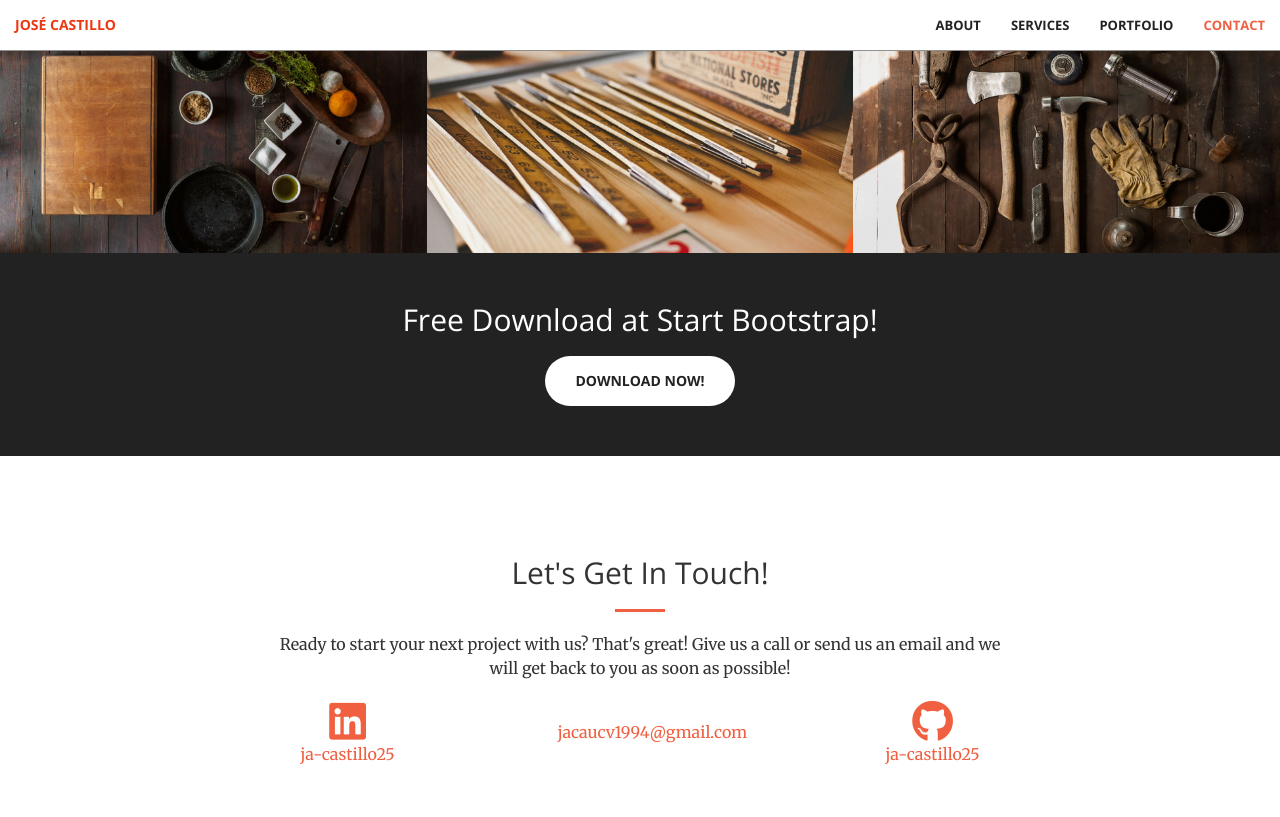
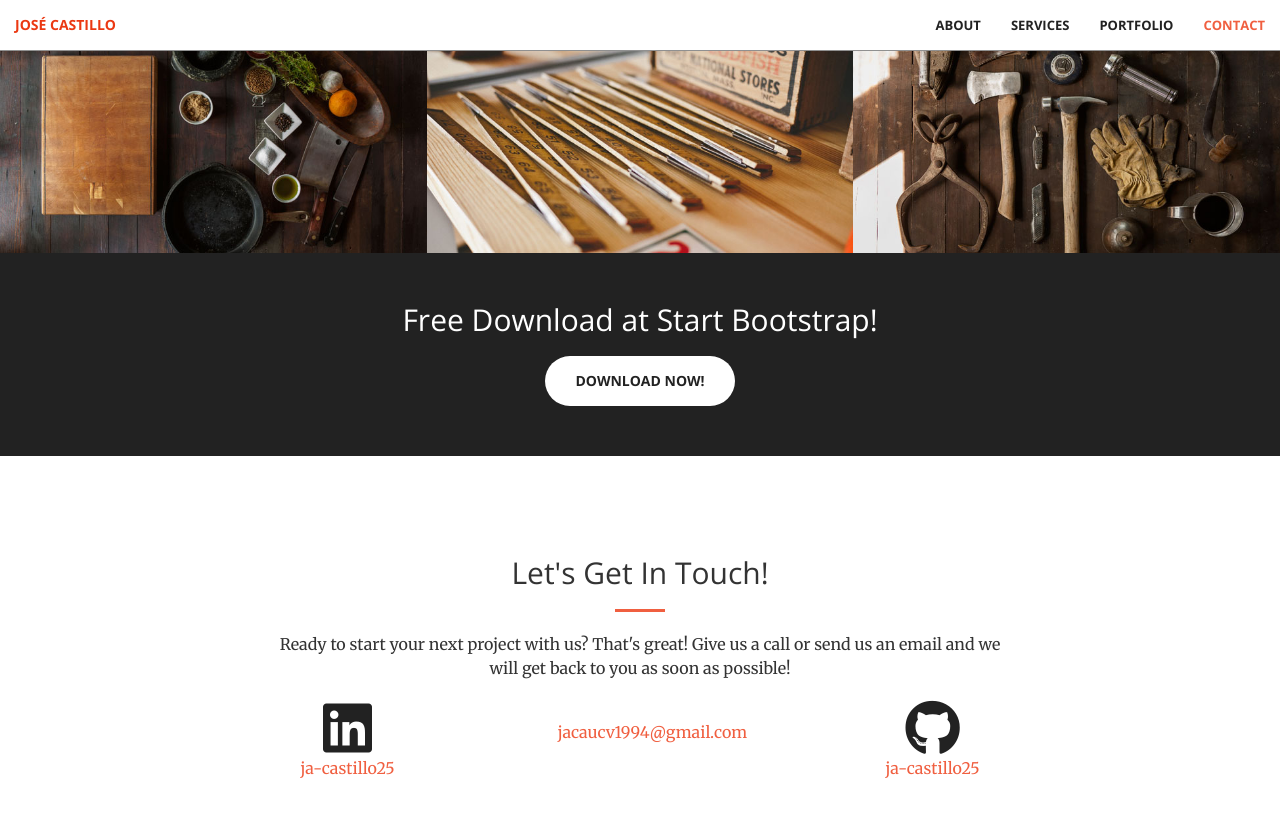
Before and after one commit to ja-castillo25/ja-castillo25.github.io, a Jekyll site: the page built from index.html, in a window 1280 px wide and 900 px high, scrolled down 1981 px. Shown: the top 817 px of the window. Built offline with Jekyll 4.4.1, drawn with Linux system fonts in a browser that asks for light colours.

Commit message:
changing fa to fab

```diff
--- a/_sass/_base.scss
+++ b/_sass/_base.scss
@@ -316,7 +316,7 @@ header {
 }
 
 // Contact
-#contact .fa {
+#contact .fab {
     color: $theme-dark;
     font-size: 4em;
 }
```
